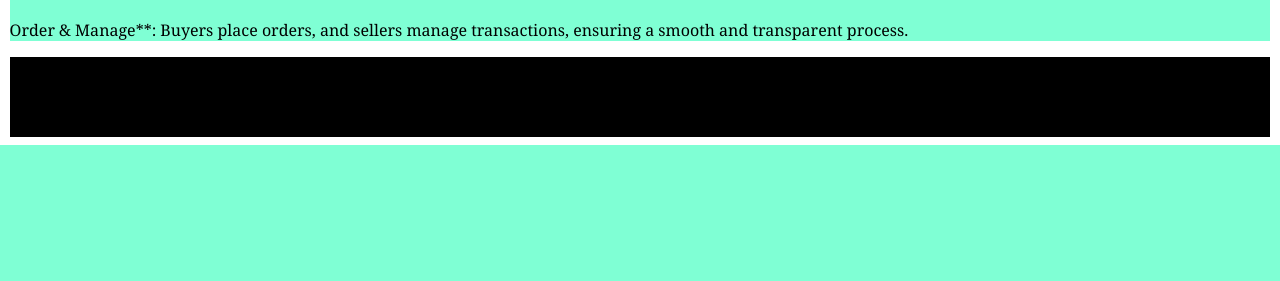
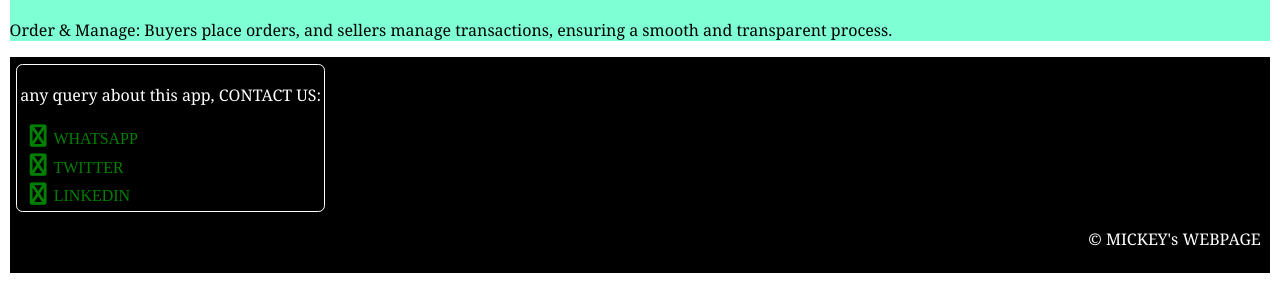
Before and after one commit to mickey-gk/final-project-django-app, a Django app: page /about in a window 1280 px wide. Shown: the part 1903-2184 px from the top of the page. Before the commit the page ends 2048 px from the top, so only its background shows below. Run offline with Django 5.2, Linux system fonts and the light colour scheme.

Commit message:
more updates

```diff
--- a/CHICKEN_FITII_VENV/chicken_fitii_project/my_app/static/css/about.css
+++ b/CHICKEN_FITII_VENV/chicken_fitii_project/my_app/static/css/about.css
@@ -6,9 +6,6 @@
     font-family: Georgia, 'Times New Roman', Times, serif;
 }
 
-#page_name {
-    padding-left: 2rem;
-}
 #intro_div {
     width: 60rem;
     margin: auto;
--- a/CHICKEN_FITII_VENV/chicken_fitii_project/my_app/static/css/base.css
+++ b/CHICKEN_FITII_VENV/chicken_fitii_project/my_app/static/css/base.css
@@ -27,13 +27,6 @@ a {
 
 a:hover {
     color: darkblue;
-}
-
-#page_footer {
-    position: relative;
-    bottom: 0px;
-    background-color: black;
-    height: 5rem;
 }
 
 #base_nav {
@@ -70,3 +63,38 @@ a:hover {
 p {
     font-family: Georgia, 'Times New Roman', Times, serif;
 }
+
+#page_footer {
+    background-color: black;
+    height: fit-content;
+    color: white;
+    padding: .4rem;
+}
+
+#page_footer > #contact-us {
+    border: 1px solid;
+    border-radius: .4rem;
+    width: fit-content;
+    padding: .2rem;
+}
+
+#page_footer > #contact-us > div {
+    display: flex;
+    flex-direction: column;
+    margin-left: .4rem;
+}
+
+#page_footer > #contact-us > div > a {
+    text-decoration: none;
+    color: green;
+}
+
+#page_footer > #contact-us > div > a > i {
+    font-size: 1.4rem;
+    padding: .2rem;
+}
+
+#page_footer > #copy-right {
+    text-align: right;
+    padding-right: .2rem;
+}
--- a/CHICKEN_FITII_VENV/chicken_fitii_project/my_app/static/css/index.css
+++ b/CHICKEN_FITII_VENV/chicken_fitii_project/my_app/static/css/index.css
@@ -27,6 +27,7 @@
     border-top: 2px solid red;
     border-bottom: 3px solid black;
     border-top-left-radius: 10rem;
+    margin-bottom: 1rem;
 }
 
 #hero-section {
--- a/CHICKEN_FITII_VENV/chicken_fitii_project/my_app/templates/about.html
+++ b/CHICKEN_FITII_VENV/chicken_fitii_project/my_app/templates/about.html
@@ -68,7 +68,7 @@
         </div>
         <div>
             <img src="{% static pic_03.png%}" />
-            <p>Order & Manage**: Buyers place orders, and sellers manage transactions, ensuring a smooth and transparent process.</p>
+            <p>Order & Manage: Buyers place orders, and sellers manage transactions, ensuring a smooth and transparent process.</p>
         </div>
   </section>
 
--- a/CHICKEN_FITII_VENV/chicken_fitii_project/my_app/templates/base.html
+++ b/CHICKEN_FITII_VENV/chicken_fitii_project/my_app/templates/base.html
@@ -41,7 +41,22 @@
         {% endblock %}
     </main>
     <footer id="page_footer">
-        <p>&copy; MICKEY WEBPAGE</p>
+        <section id="contact-us" class="contact-us">
+            <p>any query about this app, CONTACT US:</p>
+            <div>
+                <a href="https://wa.me/yourphonenumber">
+                    <i class="fa fa-whatsapp"></i> WHATSAPP
+                </a>
+                <a href="">
+                    <i class="fa fa-twitter"></i> TWITTER
+                </a>
+                <a href="https://www.linkedin.com/in/michael-gona-katana-767145224?">
+                    <i class="fa fa-linkedin"></i> LINKEDIN
+                </a>
+
+            </div>
+        </section>
+        <p id="copy-right">&copy; MICKEY's WEBPAGE</p>
     </footer>
 </body>
 </html>
--- a/CHICKEN_FITII_VENV/chicken_fitii_project/my_app/templates/index.html
+++ b/CHICKEN_FITII_VENV/chicken_fitii_project/my_app/templates/index.html
@@ -40,7 +40,6 @@
                 </div>
             </section>
 
-
         </section>
     </div>
 
```
